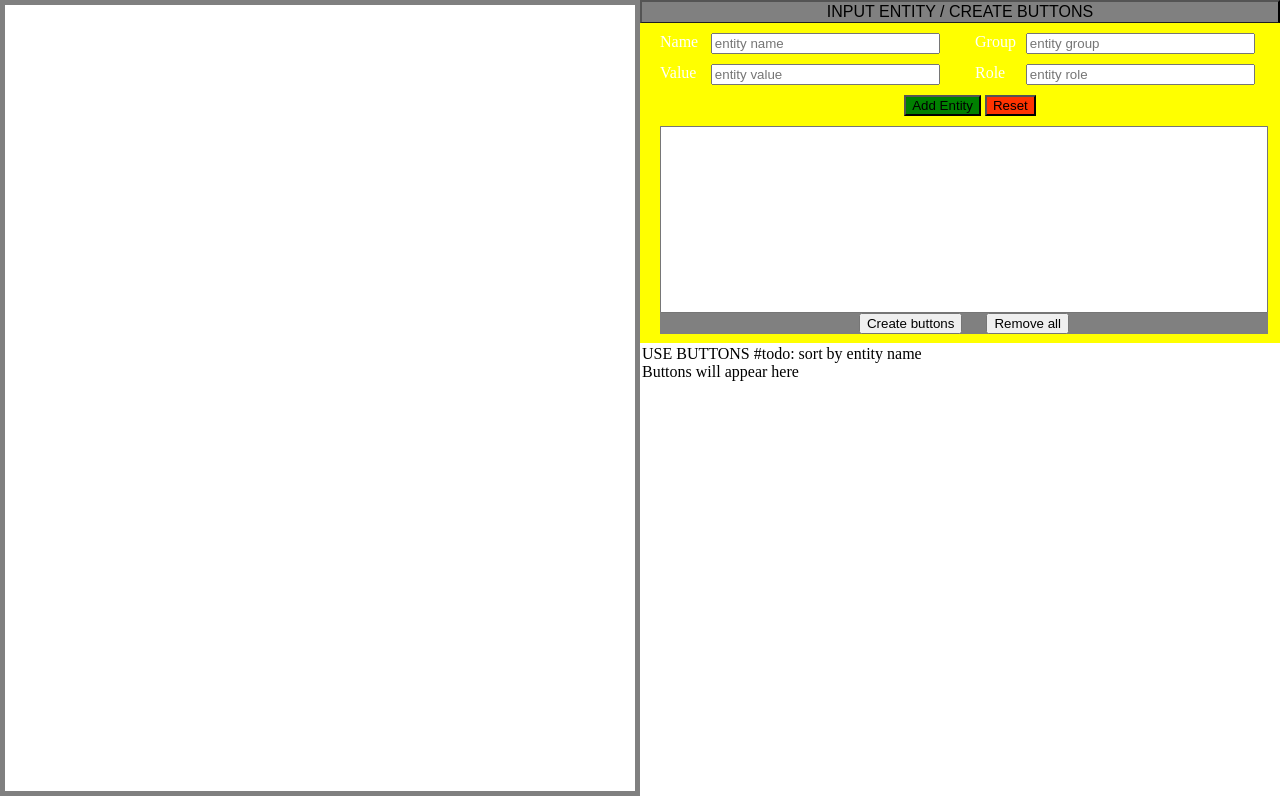
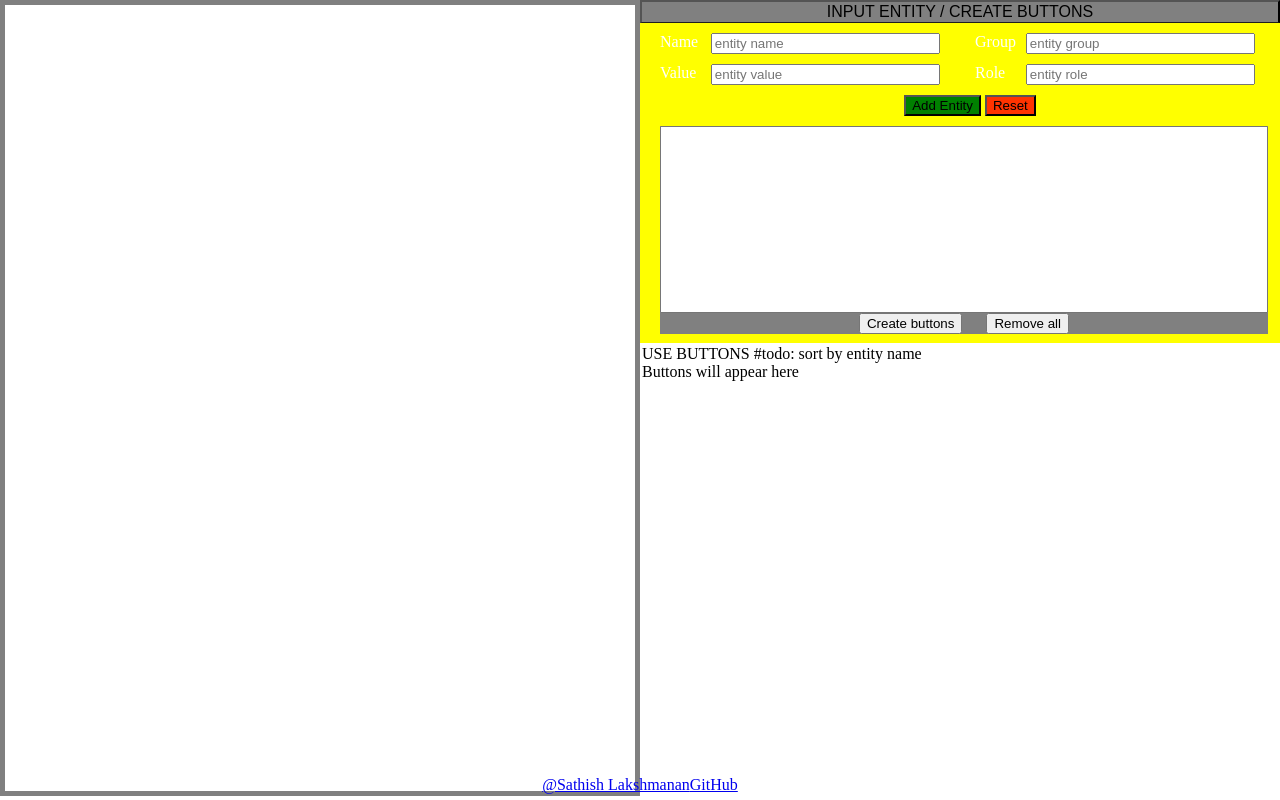
Before and after one commit to sathishlakshmanan/rasa-training-data-annotator, a plain HTML site: page index.html in a window 1280 px wide. Drawn offline with Linux system fonts and the light colour scheme.

Commit message:
added footer to the main container

```diff
--- a/css/index.css
+++ b/css/index.css
@@ -1,12 +1,3 @@
-/* body{background-color: white; margin: 0; padding: 0;} */
-/* *{box-sizing: border-box;} */
-/* .grid{display: grid; grid-template-columns: 1.5fr 1fr; position: absolute; top: 0; left: 0; right: 0; bottom: 0;} */
-/* .left{background-color: white;} */
-/* .right{display: grid;} */
-/* .up{background-color: red; height: 49.5vh; border:5px solid pink;} */
-/* .down{background-color: green; height: 49.5vh; border:5px solid pink;} */
-/* #textarea-left{height: 99.6%; width: 100%; border:5px solid gray; box-sizing:border-box;} */
-
 body {
     background-color: white;
     margin: 0;
@@ -20,23 +11,21 @@ body {
 
 .container {
     display: grid;
-  /* grid-template-rows: 10fr 1fr; */
     position: absolute;
     top: 0;
     left: 0;
     right: 0;
     bottom: 0;
+    background-color: white;
+    /* background-image: url("https://thumbs.dreamstime.com/z/monochrome-seamless-pattern-diagonal-random-lines-abstract-texture-black-white-backdrop-plaid-fabric-plain-55458578.jpg"); */
 }
 .grid {
     display: grid;
-  grid-template-columns: 1.5fr 1fr;
     position: absolute;
     top: 0;
     left: 0;
-  height: 97%;
-  width: 100%;
-  /* right: 0; */
-  /* bottom: 0; */
+    height: 100vh;
+    width: 100vw;
 }
 
 .footer {
--- a/index.html
+++ b/index.html
@@ -73,11 +73,13 @@
                         </div>
                     </div>
                 </div>
-                <!-- <div class="footer"> -->
-                <!--     <a href="https://github.com/sathishlakshmanan" target="_blank">@Sathish Lakshmanan</a> -->
-                <!--     <a href="https://github.com/sathishlakshmanan/rasa-training-data-annotator" target="_blank">GitHub</a> -->
-                <!-- </div> -->
             </div>
+            <div class="footer">
+            <div class="footercontent">
+                <a href="https://github.com/sathishlakshmanan" target="_blank">@Sathish Lakshmanan</a>
+                <a href="https://github.com/sathishlakshmanan/rasa-training-data-annotator" target="_blank">GitHub</a>
+            </div>
+        </div>
     <script src="./js/main.js"> </script>
 </script>
     </body>
```
Lines whose indentation alone changed are shown as unchanged.
